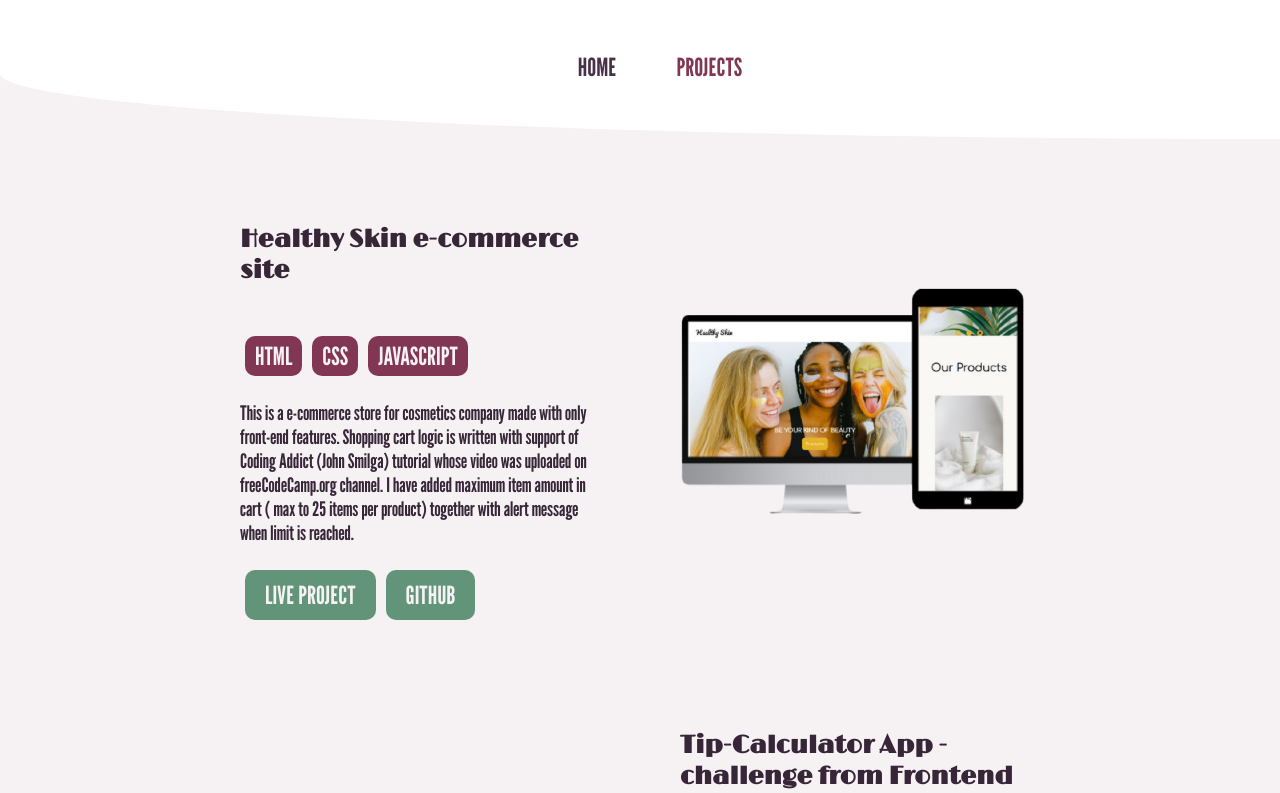
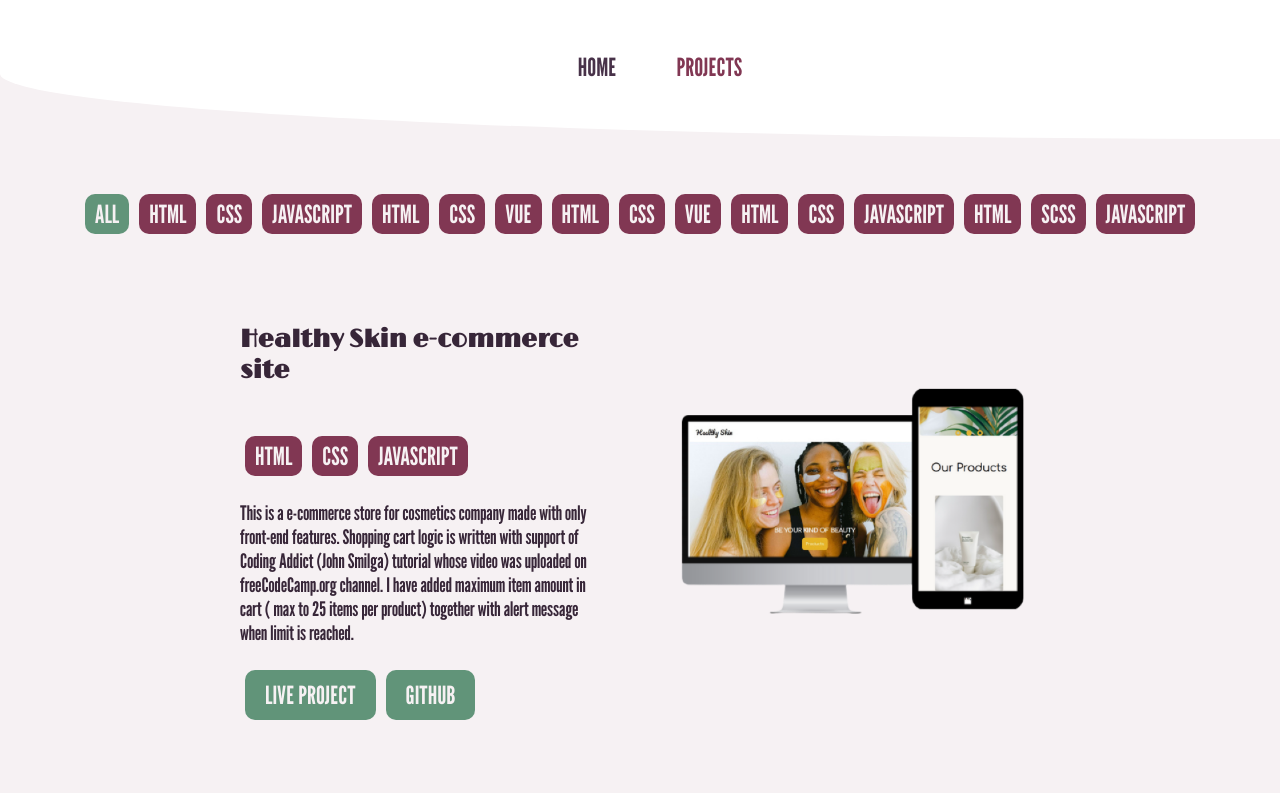
Before and after one commit to jagodakubicka/Jagoda-Kubicka, a React (Vite) app: page /projects in a window 1280 px wide. Shown: the top 793 px of the page. Built offline with nearby package versions, Linux system fonts and the light colour scheme.

Commit message:
filtering buttons in Projects page

```diff
--- /dev/null
+++ b/src/components/projects/Filter.tsx
@@ -0,0 +1,39 @@
+// @ts-nocheck
+import { useEffect } from "react";
+import data from './data.json';
+
+function Filter({setActiveBtn, activeBtn, setFiltered, project}){
+
+ useEffect(() => {
+  if(activeBtn === 'all'){
+   setFiltered(project);
+   return;
+  }
+  const filtered = project.filter((item)=> item.tags.includes(activeBtn)
+  );
+  setFiltered(filtered);
+ }, [activeBtn]);
+
+
+return(
+ <div className="project-filterCtn">
+   <button
+    className={`project__filterBtn ${activeBtn === 'all' ? "project__filterBtn--active" : ""}`}
+    onClick={()=> setActiveBtn('all')}
+    >All
+    </button>
+
+  {data.map(({tags, id}) => (
+    <div key={id}>
+    {tags.map((btn => <button
+     className={`project__filterBtn ${activeBtn === btn ? "project__filterBtn--active" : ""}`}
+    key={btn}
+    onClick={()=> setActiveBtn(btn)}
+    >{btn}</button>))}
+    </div>
+  ))}
+ </div>
+)
+}
+
+export default Filter;
--- a/src/components/projects/Projects.tsx
+++ b/src/components/projects/Projects.tsx
@@ -1,16 +1,32 @@
-import React, {useState, useEffect} from 'react';
 
+import {useState} from 'react';
+
+import Filter from './Filter';
 import data from './data.json';
 import './styles/styles.css';
 
 export default function Projects() {
+const [project, setProject] = useState(data)
+const [filtered, setFiltered] = useState(data);
+const [activeBtn, setActiveBtn] = useState('all');
 
+const fetchProject = () => {
+  const projectData = data
+  setProject(projectData);
+  setFiltered(projectData);
+}
 
   return (
+   <>
+    <Filter
+    project = {project}
+    setFiltered = {setFiltered}
+    activeBtn = {activeBtn}
+    setActiveBtn = {setActiveBtn}
+    />
+   <div className="projects__container">
 
-      <div className="projects__container">
-
-    {data.map(({id, title, tags, desc, github, preview, img}) => (
+    {filtered.map(({id, title, tags, desc, github, preview, img}) => (
       <div className='project' key={id}>
         <div className="project__content">
           <h3 className="project__title">{title}</h3>
@@ -30,6 +46,8 @@ export default function Projects() {
     ))}
 
     </div>
+   </>
+
 
 
   )
--- a/src/components/projects/styles/styles.css
+++ b/src/components/projects/styles/styles.css
@@ -19,6 +19,13 @@
 .project:nth-child(even){
  flex-direction: row-reverse;
 }
+.project-filterCtn{
+ margin-top: 50px;
+ display: flex;
+ flex-wrap: wrap;
+ justify-content: center;
+ align-items: center;
+}
 .project__filterBtn{
  border: none;
   margin: 5px;
@@ -36,10 +43,13 @@
 transition: .4s ease-in-out;
 transform: scale(1.02);
 }
-.project__filterBtn:focus{
+.project__filterBtn:focus,
+.project__filterBtn--active
+{
  background-color: rgb(97, 148, 121);
  transition: .4s ease-in-out;
 }
+
 .project__content{
  width: 400px;
  min-width: 280px;
```
